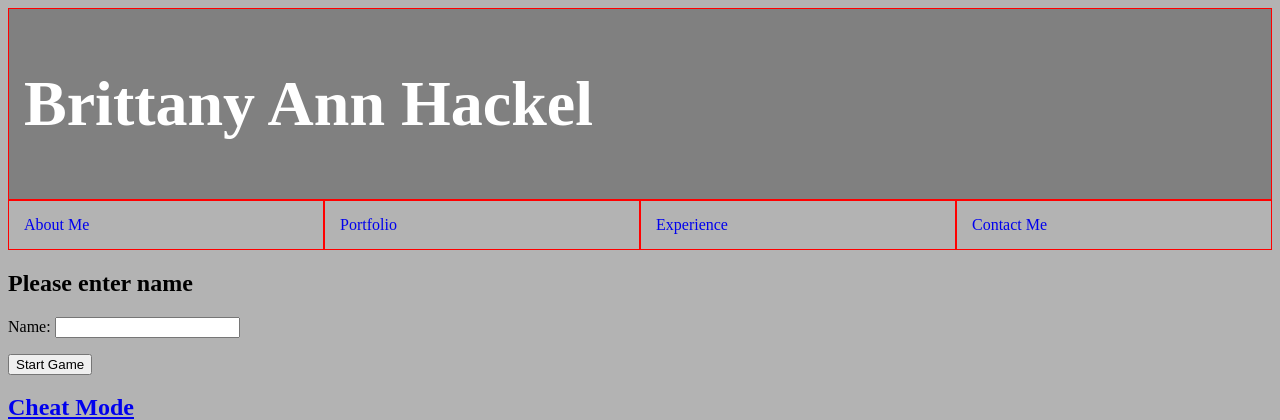
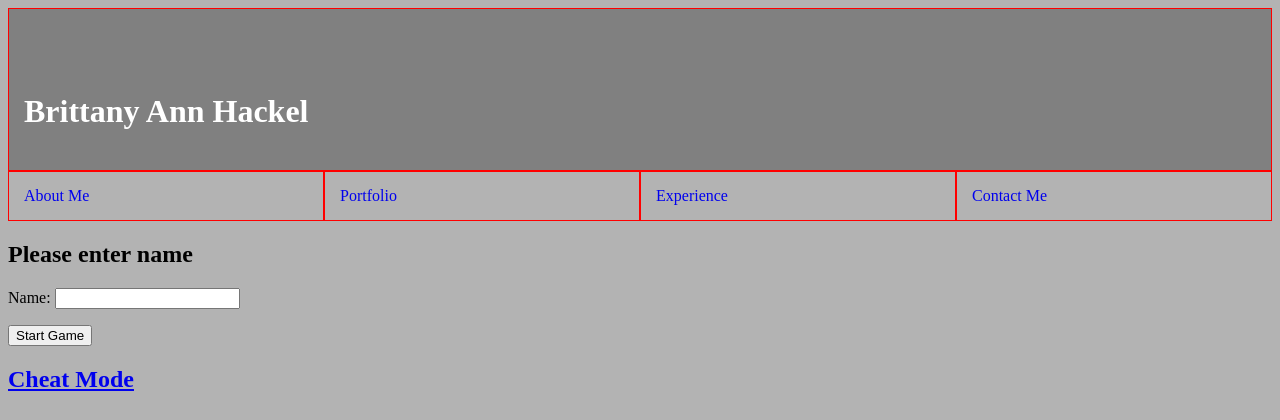
Before and after one commit to erskin19/MI362FinalProject, a PHP site: page / in a window 1280 px wide. Shown: the top 420 px of the page. Run offline with PHP 8.4, Linux system fonts and the light colour scheme; some libraries are stand-ins or nearby versions.

Commit message:
messing with padding on header

```diff
--- a/css/main.css
+++ b/css/main.css
@@ -36,6 +36,9 @@ body{
 header{
     background-color: gray;
     color:white;
+}
+
+header h1{
     text-align: left;
     font-size: 2em;
     padding-bottom:.1em;
```
